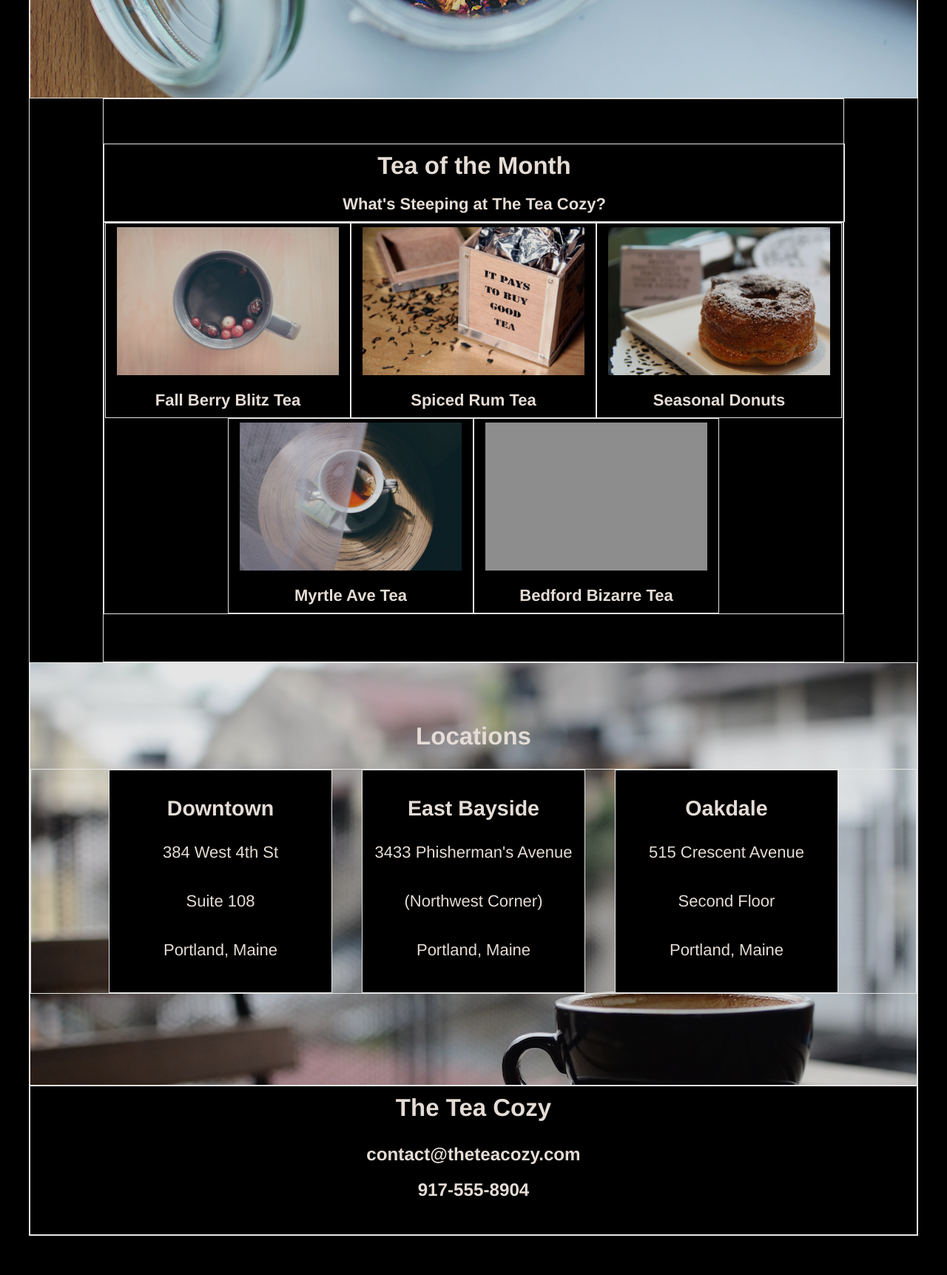
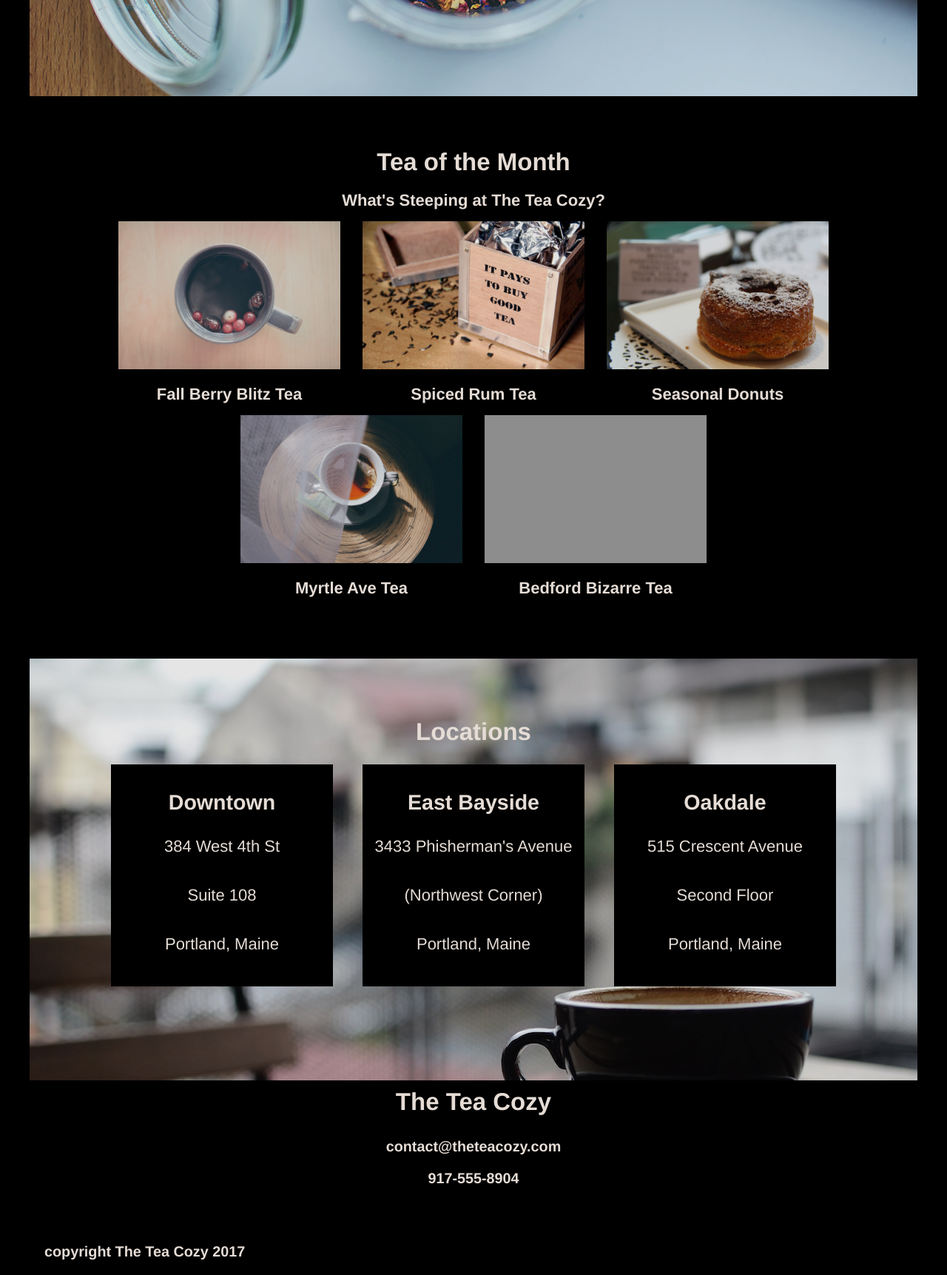
Before and after one commit to Anubiella/teacozy, a plain HTML site: page index.html in a window 1280 px wide. Shown: the part 640-2363 px from the top of the page at 74% size. Before the commit the page ends 2310 px from the top, so only its background shows below. Drawn offline with Linux system fonts and the light colour scheme; grey boxes are pictures that could not be loaded.

Commit message:
Create footer section and complete website

```diff
--- a/index.html
+++ b/index.html
@@ -13,22 +13,22 @@
 			<img src="./resources/images/img-tea-cozy-logo.png">				<!-- Header section-->
 		</div>
 			<nav>
-				<span><a href="#">Mission</a></span>
-				<span><a href="#">Featured Tea</a></span>
-				<span><a href="#">Location</a></span>
+				<span><a href="#mission">Mission</a></span>
+				<span><a href="#teas">Featured Tea</a></span>
+				<span><a href="#locations">Location</a></span>
 			</nav>
 	</header>
 
 	<div class="maincont">
 
-		<div class="mission">													<!-- Mission section-->
+		<div class="mission" id="mission">													<!-- Mission section-->
 			<div class="missiontext">
 				<h2>Our mission</h2>
 				<h4>Handpicked, Artisanally Curated, Free Range, Sustainable, Small Batch, Fair Trade, Organic Tea</h4>
 			</div>
 		</div>
 
-		<div class="teas">
+		<div class="teas" id="teas">
 			<div class="teashead">
 				<h2>Tea of the Month</h2>
 				<h4>What's Steeping at The Tea Cozy?</h4>						<!-- Featured teas section-->
@@ -57,7 +57,7 @@
 			</div>
 		</div>
 
-		<div class="locations">													<!-- Locations section-->
+		<div class="locations" id="locations">													<!-- Locations section-->
 			<h2>Locations</h2>
 			<div class="loclist">
 				<div class="loc">
@@ -86,6 +86,11 @@
 			<h5>contact@theteacozy.com</h5>										<!-- Contact section-->
 			<h5>917-555-8904</h5>
 		</div>
+
+		<footer>
+			<h5>copyright The Tea Cozy 2017</h5>								<!-- Footer section-->
+		</footer>
+
 	</div>
 
 </body>
--- a/resources/css/style.css
+++ b/resources/css/style.css
@@ -32,7 +32,7 @@ h4{
 }
 h5{
 	font-weight: bold;
-	font-size: 1.1em;
+	font-size: 0.9em;
 	margin: 20px 0;
 }
 p{
@@ -62,9 +62,6 @@ nav{
 nav span{
 	padding: 10px 15px;
 	display: inline-block;
-}
-div{
-	border: 1px solid white;
 }
 a{
 	color: seashell;
@@ -136,3 +133,8 @@ a{
 .contact{
 	height: 200px;
 }
+/*FOOTER SECTION*/
+footer{
+	text-align: left;
+	padding-left: 20px;
+}
```
